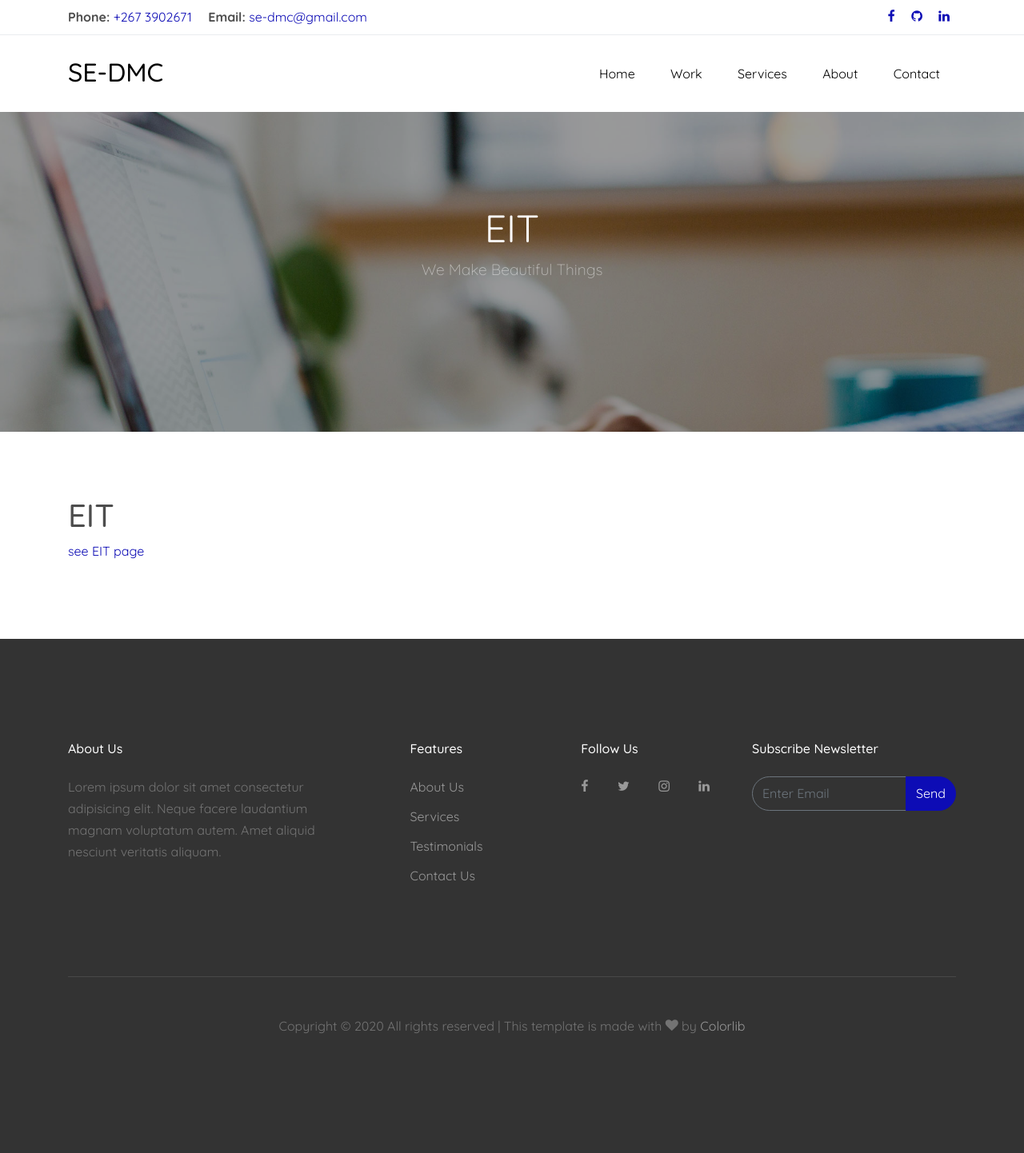
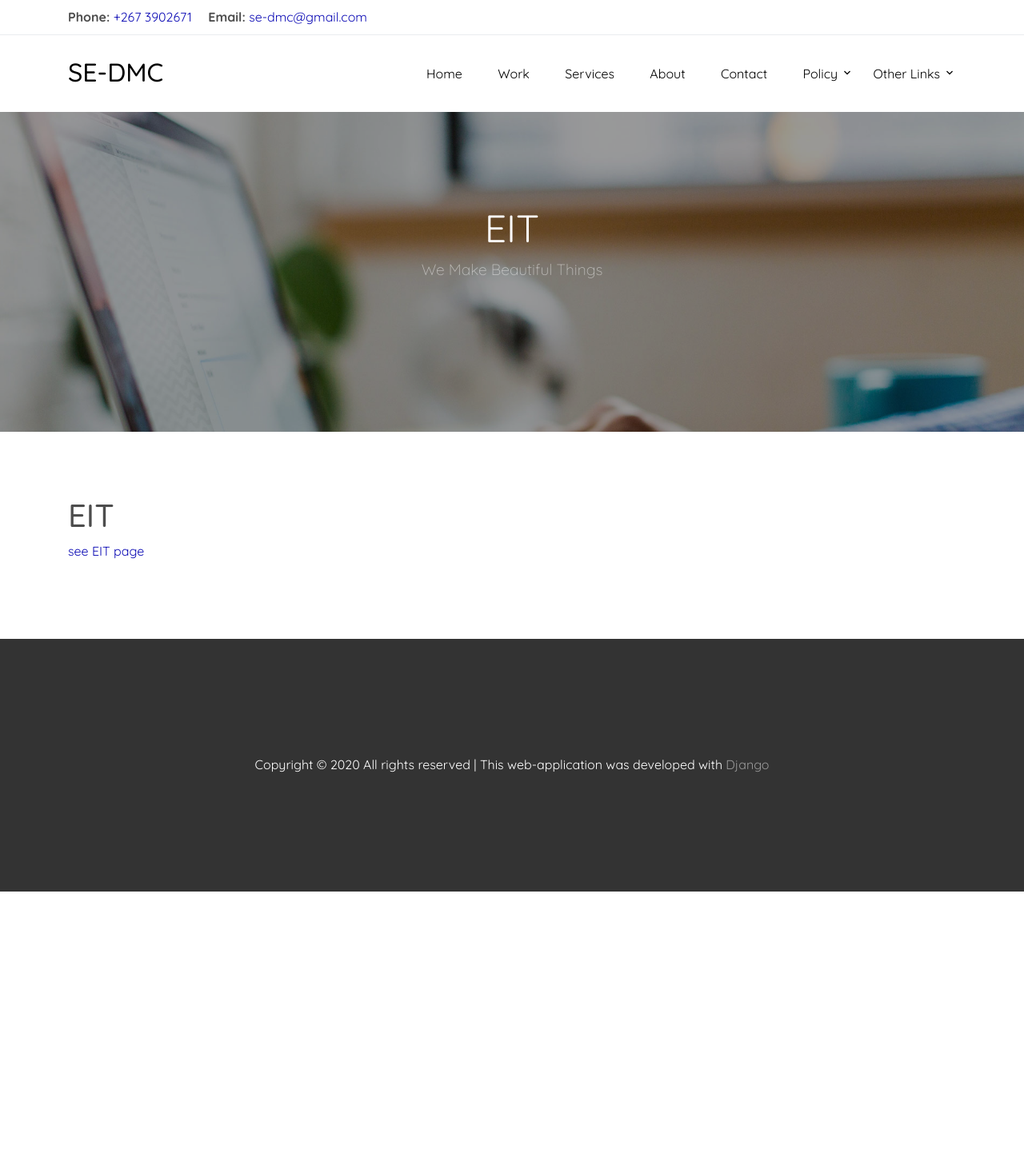
Before and after one commit to botswana-harvard/se-dmc, a Django app: page /eit in a window 1280 px wide. Shown: the whole page at 80% size. After the commit the page ends 1115 px from the top, so only its background shows below. Run offline with Django 3.2, Linux system fonts and the light colour scheme; parts of the project's set-up code (start-up, migrations or seed data) failed here and were passed over; some libraries are stand-ins or nearby versions; some web fonts are replaced.

Commit message:
Update main_index.html

```diff
--- a/se_dmc/templates/main_index.html
+++ b/se_dmc/templates/main_index.html
@@ -1,8 +1,8 @@
-{% load staticfiles %}
+{% load static %}
 <!DOCTYPE html>
 <html lang="en">
 <head>
-<title>Chimper &mdash; Colorlib Website Template</title>
+<title>BHP-DMC</title>
 <meta charset="utf-8">
 <meta name="viewport"
 	content="width=device-width, initial-scale=1, shrink-to-fit=no">
@@ -53,13 +53,7 @@
 								<a href="#">se-dmc@gmail.com</a></span>
 						</p>
 					</div>
-					<div class="col-md-6">
-						<ul class="social-media">
-							<li><a href="https://www.facebook.com/" target="_blank" class="p-2"><span class="icon-facebook"></span></a></li>
-							<li><a href="http://github.com/" target="_blank" class="p-2"><span class="icon-github"></span></a></li>
-							<li><a href="https://www.linkedin.com/" target="_blank" class="p-2"><span class="icon-linkedin"></span></a></li>
-						</ul>
-					</div>
+
 				</div>
 			</div>
 		</div>
@@ -76,16 +70,25 @@
 						<nav class="site-navigation position-relative text-right"
 							role="navigation">
 
-							{% with request.resolver_match.url_name as url_name %}
 							<ul class="site-menu js-clone-nav mr-auto d-none d-lg-block">
-								<li class="{% if url_name == 'home_url' %}active{% endif %}"><a href="{% url 'home_url' %}">Home</a></li>
-								<li class="{% if url_name == 'work' %}active{% endif %}"><a href="{% url 'work' %}">Work</a></li>
-								<li class="{% if url_name == 'services' %}active{% endif %}"><a href="{% url 'services' %}">Services</a>
-									</li>
-								<li class="{% if url_name == 'about' %}active{% endif %}"><a href="{% url 'about' %}">About</a></li>
-								<li class="{% if url_name == 'contact' %}active{% endif %}"><a href="{% url 'contact' %}">Contact</a></li>
+								<li><a href="{% url 'home_url' %}">Home</a></li>
+								<li><a href="{% url 'work' %}">Work</a></li>
+								<li><a href="{% url 'services' %}">Services</a></li>
+								<li><a href="{% url 'about' %}">About</a></li>
+								<li><a href="{% url 'contact' %}">Contact</a></li>
+								<li class="has-children"><a href="{% url 'policy' %}">Policy</a>
+									<ul class="dropdown">
+										<li><a href="{% url 'policy' %}">BHP Policy</a></li>
+										<li><a href="{% url 'document' %}">Documents </a></li>
+									</ul></li>
+								<li class="has-children"><a href="{% url 'services' %}">Other Links</a>
+									<ul class="dropdown">
+										<li><a href="http://utility-systems.bhp.org.bw:8000" target="_blank">BHP Utility System</a></li>
+										<li><a href="https://www.redmine.org/" target="_blank">BHP RedMine </a></li>
+										<li><a href="https://github.com/botswana-harvard" target="_blank">BHP Git Hub</a></li>
+										<li><a href="https://bhp.org.bw/" target="_blank">BHP Website</a></li>
+									</ul></li>
 							</ul>
-							{% endwith %}
 						</nav>
 					</div>
 
@@ -104,69 +107,22 @@
 
 		{% block footer %}
 		<footer class="site-footer">
-			<div class="container">
-				<div class="row">
-					<div class="col-md-9">
-						<div class="row">
-							<div class="col-md-5">
-								<h2 class="footer-heading mb-4">About Us</h2>
-								<p>Lorem ipsum dolor sit amet consectetur adipisicing elit.
-									Neque facere laudantium magnam voluptatum autem. Amet aliquid
-									nesciunt veritatis aliquam.</p>
-							</div>
-							<div class="col-md-3 ml-auto">
-								<h2 class="footer-heading mb-4">Features</h2>
-								<ul class="list-unstyled">
-									<li><a href="{% url 'about' %}">About Us</a></li>
-									<li><a href="{% url 'services' %}">Services</a></li>
-									<li><a href="{% url 'work' %}">Testimonials</a></li>
-									<li><a href="{% url 'contact' %}">Contact Us</a></li>
-								</ul>
-							</div>
-							<div class="col-md-3">
-								<h2 class="footer-heading mb-4">Follow Us</h2>
-								<a href=""https://www.facebook.com/" target="_blank" class="pl-0 pr-3"><span class="icon-facebook"></span></a>
-								<a href="http://twitter.com/" target="_blank" class="pl-3 pr-3"><span class="icon-twitter"></span></a>
-								<a href="http://instagram.com/" target="_blank" class="pl-3 pr-3"><span class="icon-instagram"></span></a>
-								<a href="http://linkedin.com/" target="_blank" class="pl-3 pr-3"><span class="icon-linkedin"></span></a>
-							</div>
-						</div>
-					</div>
-					<div class="col-md-3">
-						<h2 class="footer-heading mb-4">Subscribe Newsletter</h2>
-						<form action="#" method="post">
-							<div class="input-group mb-3">
-								<input type="text"
-									class="form-control border-secondary text-white bg-transparent"
-									placeholder="Enter Email" aria-label="Enter Email"
-									aria-describedby="button-addon2">
-								<div class="input-group-append">
-									<button class="btn btn-primary text-white" type="button"
-										id="button-addon2">Send</button>
-								</div>
-							</div>
-						</form>
-					</div>
-				</div>
-				<div class="row pt-5 mt-5 text-center">
-					<div class="col-md-12">
-						<div class="border-top pt-5">
+
 							<p>
+							<div align="center" >
+                                <font color="white">
 								<!-- Link back to Colorlib can't be removed. Template is licensed under CC BY 3.0. -->
 								Copyright &copy;
 								<script>
 									document.write(new Date().getFullYear());
 								</script>
-								All rights reserved | This template is made with <i
-									class="icon-heart" aria-hidden="true"></i> by <a
-									href="https://colorlib.com" target="_blank">Colorlib</a>
+								All rights reserved | This web-application was developed with  <a
+									href="https://www.djangoproject.com/" target="_blank">Django</a>
 								<!-- Link back to Colorlib can't be removed. Template is licensed under CC BY 3.0. -->
+                                </font>
+                            </div>
 							</p>
-						</div>
-					</div>
 
-				</div>
-			</div>
 		</footer>
 		{% endblock %}
 	</div>
@@ -186,7 +142,7 @@
 	<script src="{% static 'se_dmc/js/typed.js' %}"></script>
 	<script>
 		var typed = new Typed('.typed-words', {
-			strings : [ "Web Apps", " WordPress", " Mobile Apps" ],
+			strings : [ "Web Apps", " Django Framework", " Mobile Apps" ],
 			typeSpeed : 80,
 			backSpeed : 80,
 			backDelay : 4000,
```
